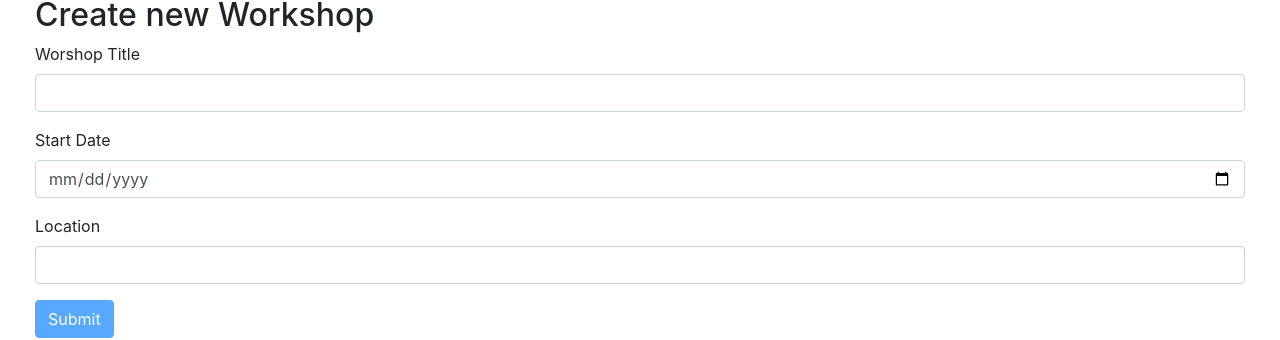
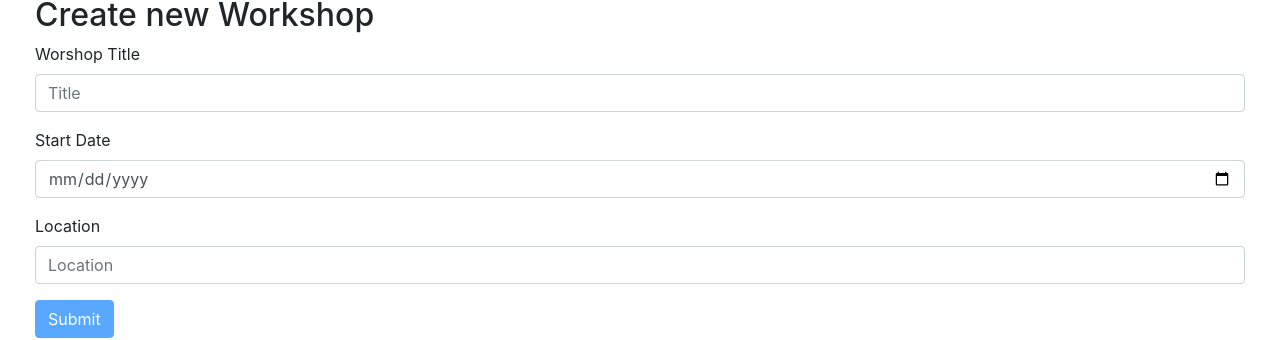
Before and after one commit to Catlaina/CatlainaRepo, an Angular app in the folder frontend/Catlaina/: page /createWorkshop in a window 1280 px wide. Shown: the part 136-476 px from the top of the page. Built offline with nearby package versions, Linux system fonts and the light colour scheme.

Commit message:
added Placeholder Texts in CreateWorkshop Form

```diff
--- a/frontend/Catlaina/src/app/create-workshop/create-workshop.component.html
+++ b/frontend/Catlaina/src/app/create-workshop/create-workshop.component.html
@@ -5,7 +5,7 @@
 
   <div class="form-group">
     <label for="workshopTitle">Worshop Title</label>
-    <input required ngModel  name="workshopTitle" #wsTitle="ngModel" id="workshopTitle" type="text" class="form-control"/>
+    <input required ngModel  name="workshopTitle" #wsTitle="ngModel" id="workshopTitle" type="text" class="form-control" placeholder="Title"/>
     <div class="alert alert-danger" *ngIf="wsTitle.invalid && wsTitle.touched">Workshop Title is required.</div>
   </div>
 
@@ -17,7 +17,7 @@
 
   <div class="form-group">
     <label for="location">Location</label>
-    <input ngModel name="location" type="text" id="endDate" class="form-control">
+    <input ngModel name="location" type="text" id="endDate" class="form-control" placeholder="Location">
   </div>
 
   <button class="btn btn-primary" [disabled]="form.invalid">Submit</button>
```
